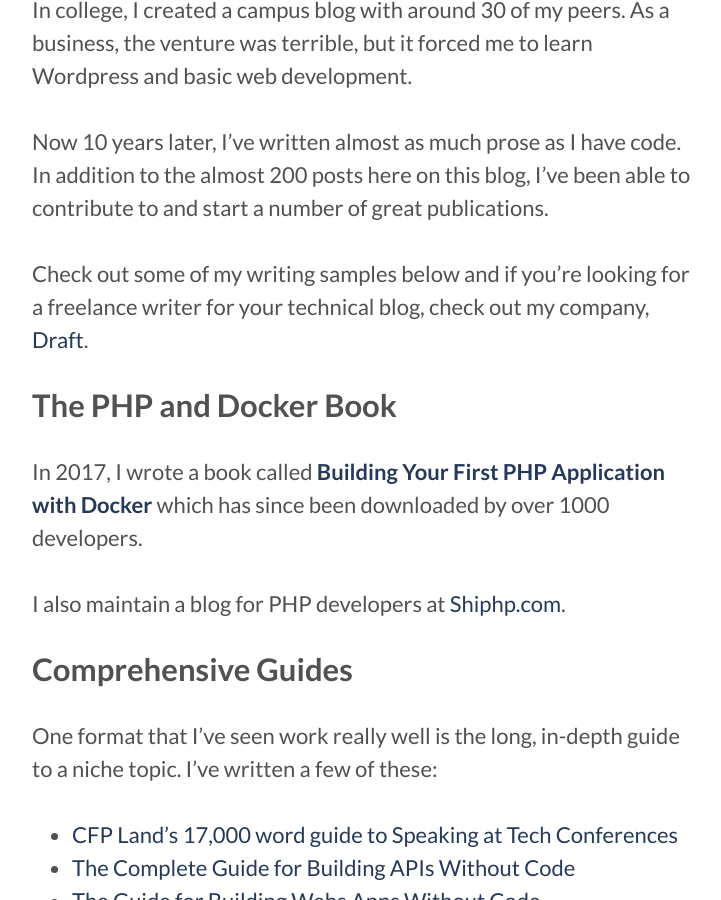
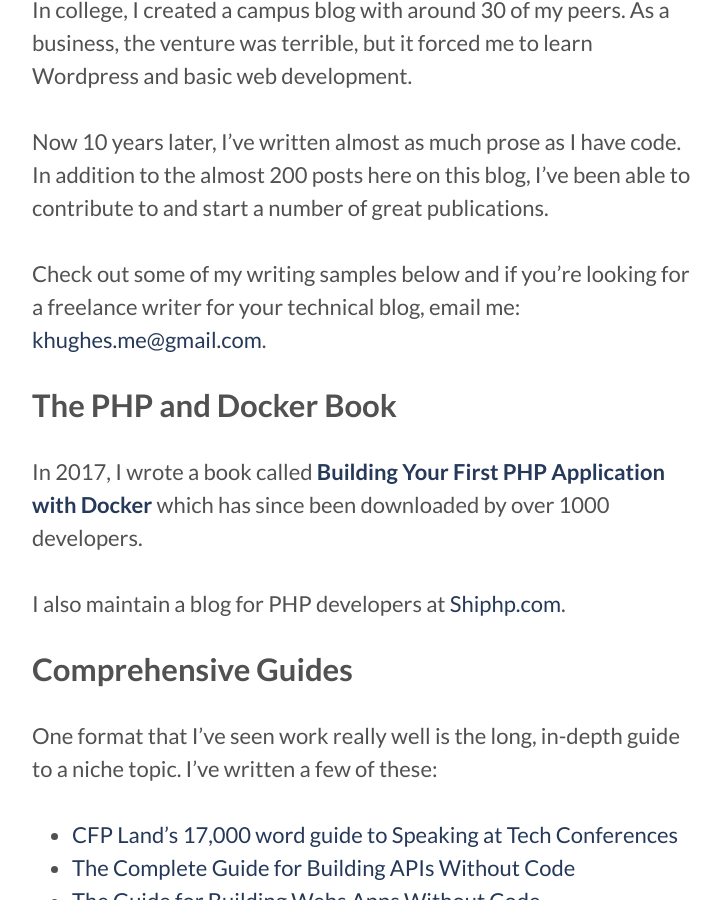
Before and after one commit to karllhughes/personal-blog-5, a Jekyll site: the page built from writing.md, in a window 1280 px wide and 900 px high, scrolled down 450 px. Shown: the whole window, without its empty margins (278-999 px from the left). Built offline with Jekyll 4.4.1, drawn with Linux system fonts in a browser that asks for light colours.

Commit message:
Updating cta

```diff
--- a/writing.md
+++ b/writing.md
@@ -12,8 +12,7 @@
 Now 10 years later, I've written almost as much prose as I have code. In addition to the almost 200 posts
 here on this blog, I've been able to contribute to and start a number of great publications.
 
-Check out some of my writing samples below and if you're looking for a freelance writer for your technical blog,
- check out my company, [Draft](https://draft.dev).
+Check out some of my writing samples below and if you're looking for a freelance writer for your technical blog, email me: [khughes.me@gmail.com](mailto:khughes.me@gmail.com).
 
 ### The PHP and Docker Book
 In 2017, I wrote a book called **[Building Your First PHP Application with Docker](https://leanpub.com/first-php-docker-application)** which has since been downloaded by over 1000 developers.
```
